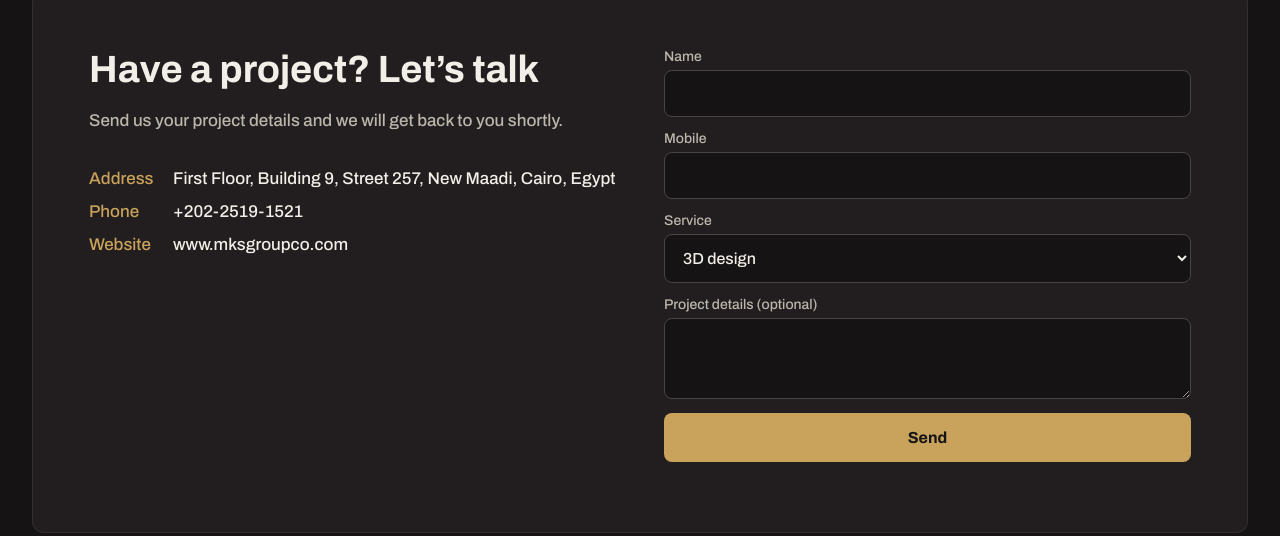
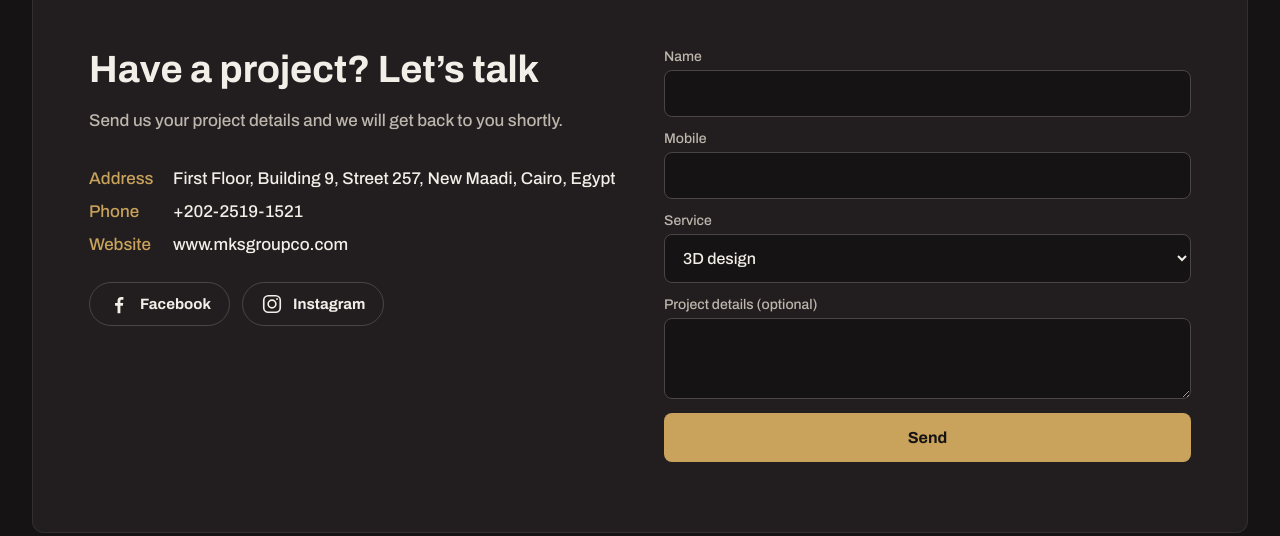
Before and after one commit to muhammedalimasar-wq/mks-portfolio, a plain HTML site: page index.html in a window 1280 px wide. Shown: the part 4318-4854 px from the top of the page. Drawn offline with Linux system fonts and the light colour scheme.

Commit message:
Contact box: Facebook / Instagram / WhatsApp buttons
Co-Authored-By: Claude Opus 5.5 <noreply@anthropic.com>
Claude-Session: https://claude.ai/code/session_01U52CKS8cfhCiPisiFAW8Vu

```diff
--- a/css/style.css
+++ b/css/style.css
@@ -237,3 +237,9 @@ body{overflow-x:clip}
 .stats-in.n3{grid-template-columns:repeat(3,1fr)}
 @media(max-width:760px){.stats-in.n3{grid-template-columns:1fr}.stats-in.n3 .stat{border-inline-start:0;border-top:1px solid #3A3536}.stats-in.n3 .stat:first-child{border-top:0}}
 [hidden]{display:none!important}
+
+/* social buttons in contact box */
+.socials{display:flex;flex-wrap:wrap;gap:12px;margin-top:28px}
+.soc{display:inline-flex;align-items:center;gap:10px;min-height:44px;padding:10px 18px;border:1px solid var(--line2);border-radius:999px;color:var(--tx);font-size:15px;font-weight:600;transition:border-color .3s,color .3s,background .3s}
+.soc:hover{border-color:var(--gold);color:var(--gold)}
+.soc-wa:hover{border-color:#25D366;color:#25D366}
--- a/index.html
+++ b/index.html
@@ -80,6 +80,7 @@
         <div><span data-i="i_phone">Phone</span><a dir="ltr" id="phoneLink"></a></div>
         <div><span data-i="i_web">Website</span><span dir="ltr">www.mksgroupco.com</span></div>
       </div>
+      <div class="socials" id="socials" aria-label="Social media"></div>
     </div>
     <form class="form" id="form" novalidate>
       <label><span data-i="f_name">Name</span><input name="name" autocomplete="name" required></label>
--- a/js/home.js
+++ b/js/home.js
@@ -110,6 +110,21 @@
     } else { msg.style.color = ''; msg.textContent = t('f_ok'); form.reset(); }
   });
 
+  // social links in the contact box (WhatsApp shows once a number is set)
+  const ic = {
+    fb: '<svg width="22" height="22" viewBox="0 0 24 24" fill="currentColor" aria-hidden="true"><path d="M13.5 22v-8h2.7l.4-3.2h-3.1V8.8c0-.9.3-1.5 1.6-1.5h1.7V4.4c-.3 0-1.3-.1-2.4-.1-2.4 0-4 1.5-4 4.1v2.4H7.7V14h2.7v8z"/></svg>',
+    ig: '<svg width="22" height="22" viewBox="0 0 24 24" fill="none" stroke="currentColor" stroke-width="1.8" aria-hidden="true"><rect x="3" y="3" width="18" height="18" rx="5"/><circle cx="12" cy="12" r="4.2"/><circle cx="17.5" cy="6.5" r="1" fill="currentColor" stroke="none"/></svg>',
+    wa: '<svg width="22" height="22" viewBox="0 0 24 24" fill="currentColor" aria-hidden="true"><path d="M12 2a10 10 0 0 0-8.6 15.1L2 22l5-1.3A10 10 0 1 0 12 2zm0 18.2a8.2 8.2 0 0 1-4.2-1.2l-.3-.2-3 .8.8-2.9-.2-.3A8.2 8.2 0 1 1 12 20.2zm4.5-6.1c-.2-.1-1.5-.7-1.7-.8s-.4-.1-.6.1-.7.8-.8 1-.3.2-.5.1a6.7 6.7 0 0 1-3.3-2.9c-.3-.4.2-.4.7-1.4.1-.2 0-.3 0-.4l-.8-1.8c-.2-.5-.4-.4-.6-.4h-.5a1 1 0 0 0-.7.3 3 3 0 0 0-.9 2.2 5.2 5.2 0 0 0 1.1 2.7 11.8 11.8 0 0 0 4.5 4c1.7.7 2.3.8 3.2.6a2.7 2.7 0 0 0 1.8-1.3 2.2 2.2 0 0 0 .1-1.3c0-.1-.2-.2-.5-.3z"/></svg>'
+  };
+  const soc = [
+    ['fb', s.facebook, 'Facebook'],
+    ['ig', s.instagram, 'Instagram'],
+    ['wa', s.whatsapp ? M.wa() : '', 'WhatsApp']
+  ].filter(x => x[1]);
+  document.getElementById('socials').innerHTML = soc.map(([k, u, n]) =>
+    `<a class="soc soc-${k}" href="${u}" target="_blank" rel="noopener" aria-label="${n}">${ic[k]}<span>${n}</span></a>`).join('');
+  const sw = document.querySelector('.soc-wa'); if (sw) sw.addEventListener('click', () => mksTrack('wa', { from: 'contact' }));
+
   // map
   document.getElementById('map').src = 'https://www.google.com/maps?q=' + encodeURIComponent(s.mapsEmbedQuery) + '&z=16&output=embed';
   document.getElementById('mapsLink').href = s.mapsLink;
```
